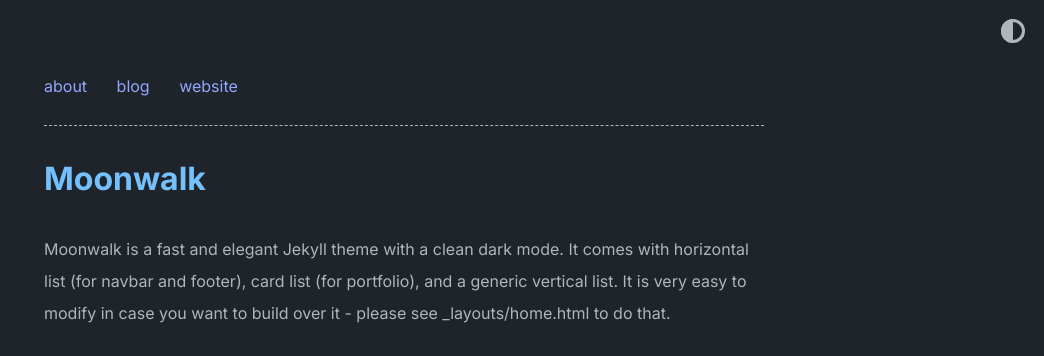
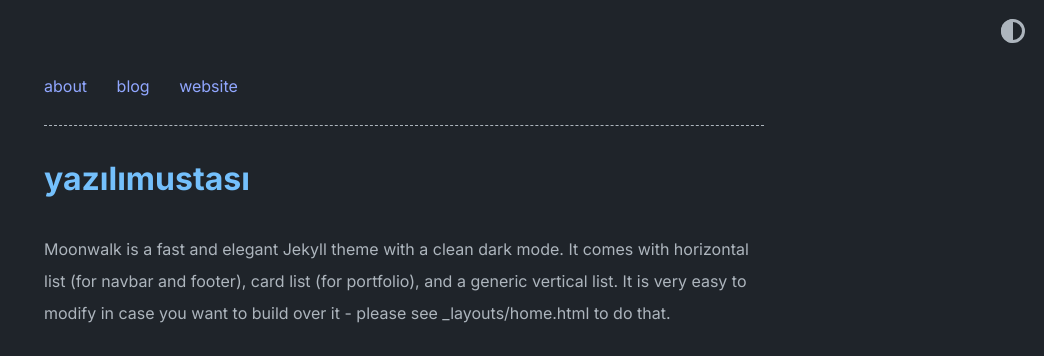
Before and after one commit to Zerooder/zerooder.github.io, a Jekyll site: the page built from index.md, in a window 1280 px wide. Shown: the top 356 px of the page, without its empty margins (236-1280 px from the left). Built offline with Jekyll 4.4.1, drawn with Linux system fonts in a browser that asks for light colours.

Commit message:
Update _config.yml

```diff
--- a/_config.yml
+++ b/_config.yml
@@ -1,6 +1,6 @@
-title: Moonwalk
+title: yazılımustası
 author: Abhinav Saxena
-url: https://www.abhinavsaxena.com/moonwalk # root address of the site
+url: https://www.minecro.com/moonwalk # root address of the site
 description: > # description of the site (multiple lines allowed)
   Moonwalk is a fast and elegant Jekyll theme with a clean dark mode. It comes with horizontal list (for navbar and footer), card list (for portfolio), and a generic vertical list. It is very easy to modify in case you want to build over it - please see _layouts/home.html to do that.
 
```
